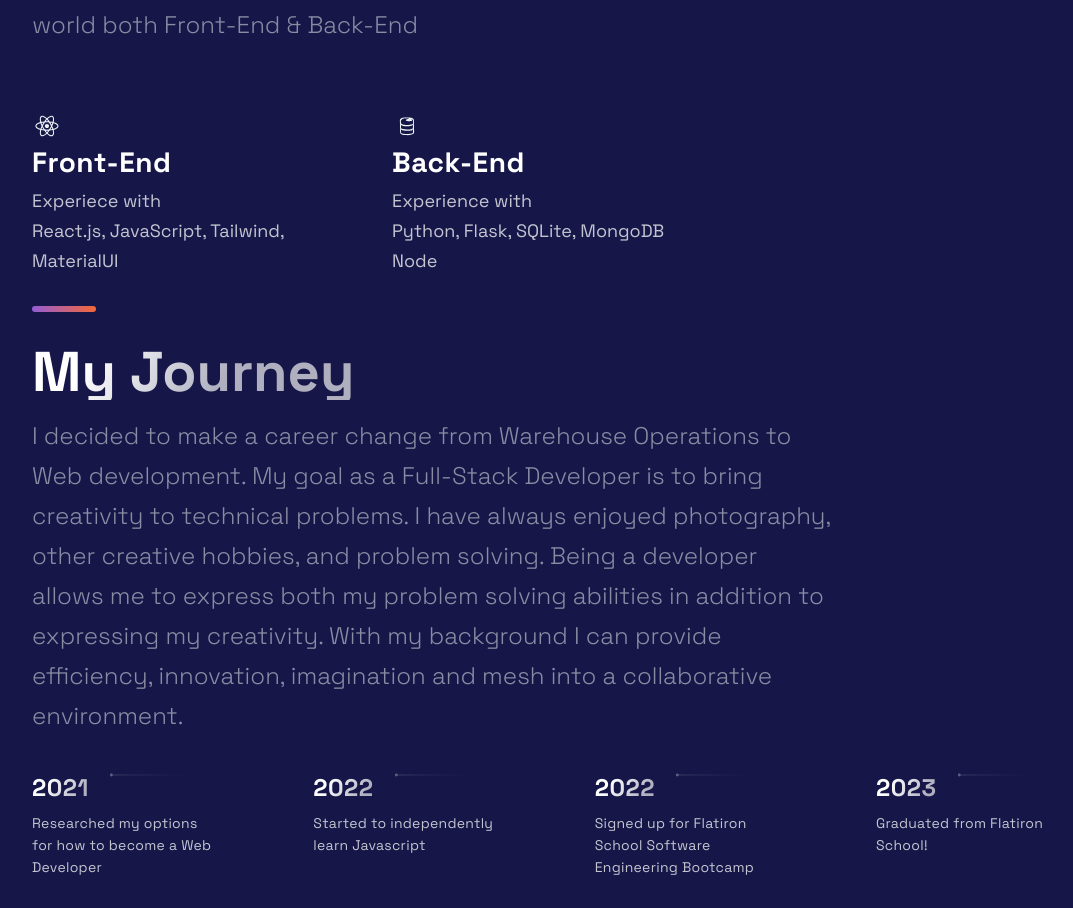
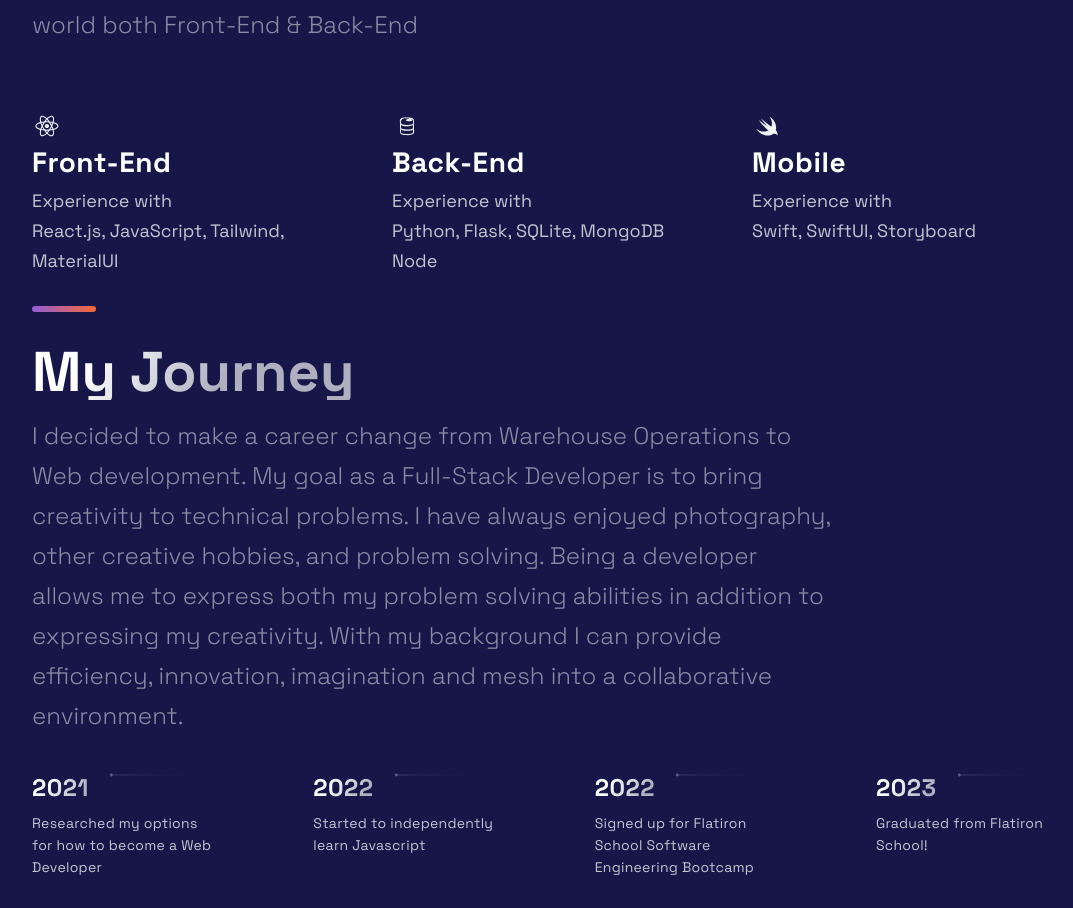
Before and after one commit to Shawn-Smith24/portfolio-site, a Next.js app: page / in a window 1280 px wide. Shown: the part 1949-2857 px from the top of the page, without its empty margins (88-1161 px from the left). Built offline with nearby package versions, Linux system fonts and the light colour scheme.

Commit message:
updated skills

```diff
--- a/src/components/Technologies/Technologies.js
+++ b/src/components/Technologies/Technologies.js
@@ -1,5 +1,5 @@
 import React from 'react';
-import { DiFirebase, DiReact, DiZend } from 'react-icons/di';
+import { DiFirebase, DiReact, DiSwift, DiZend } from 'react-icons/di';
 import { Section, SectionDivider, SectionText, SectionTitle } from '../../styles/GlobalComponents';
 import { List, ListContainer, ListItem, ListParagraph, ListTitle } from './TechnologiesStyles';
 
@@ -18,7 +18,7 @@ const Technologies = () =>  (
         <ListContainer>
           <ListTitle>Front-End</ListTitle>
           <ListParagraph>
-            Experiece with <br />
+            Experience with <br />
             React.js, JavaScript, Tailwind, MaterialUI
           </ListParagraph>
         </ListContainer>
@@ -36,7 +36,18 @@ const Technologies = () =>  (
           </ListParagraph>
         </ListContainer>
       </ListItem>
-
+      <ListItem>
+        <picture>
+          <DiSwift size="3rem" />
+        </picture>
+        <ListContainer>
+          <ListTitle>Mobile</ListTitle>
+          <ListParagraph>
+            Experience with <br />
+            Swift, SwiftUI, Storyboard
+          </ListParagraph>
+        </ListContainer>
+      </ListItem>
     </List>
     <SectionDivider colorAlt />
   </Section>
```
Also changed, not shown: 11 other files (tests, documents, lock files or other folders).
